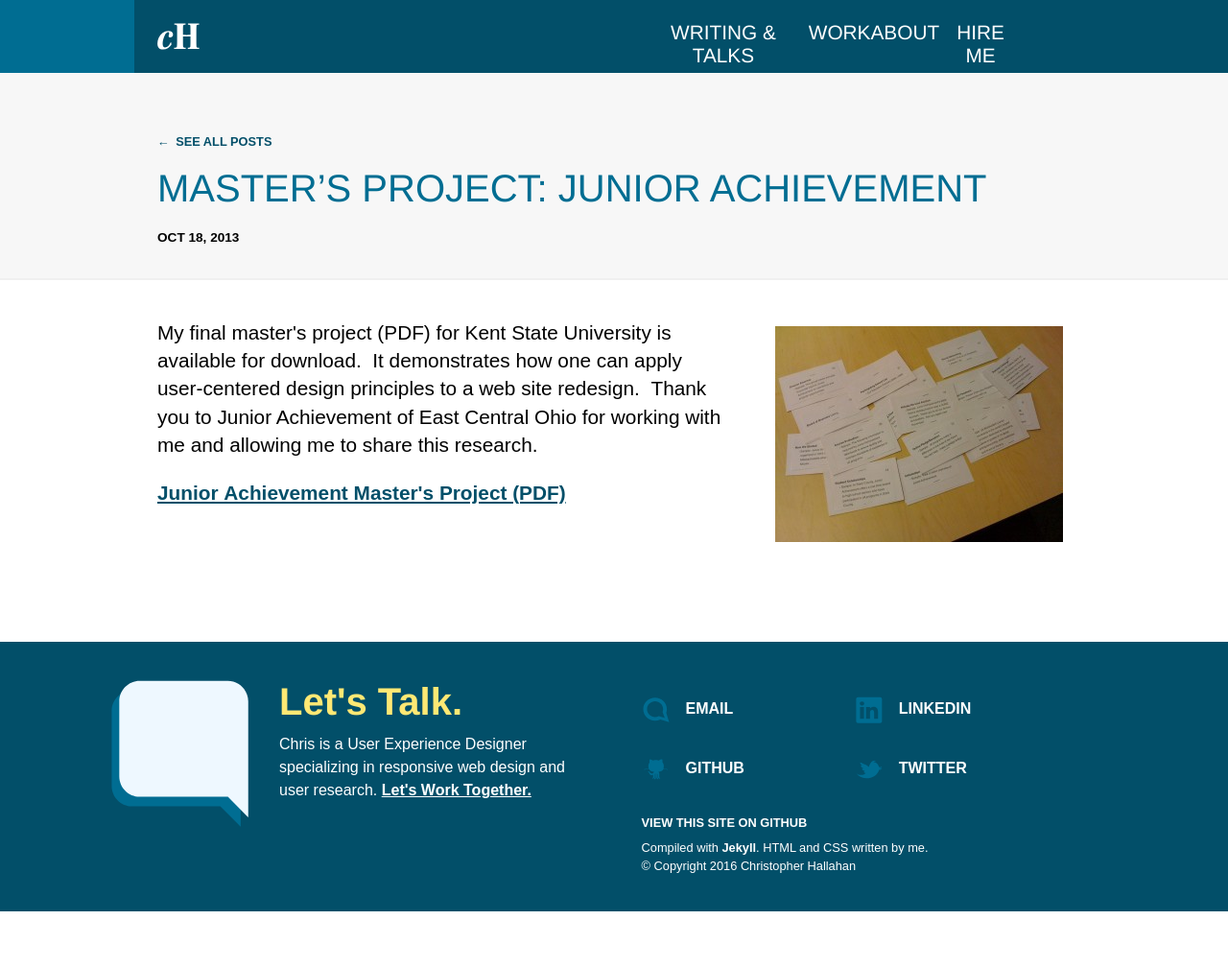
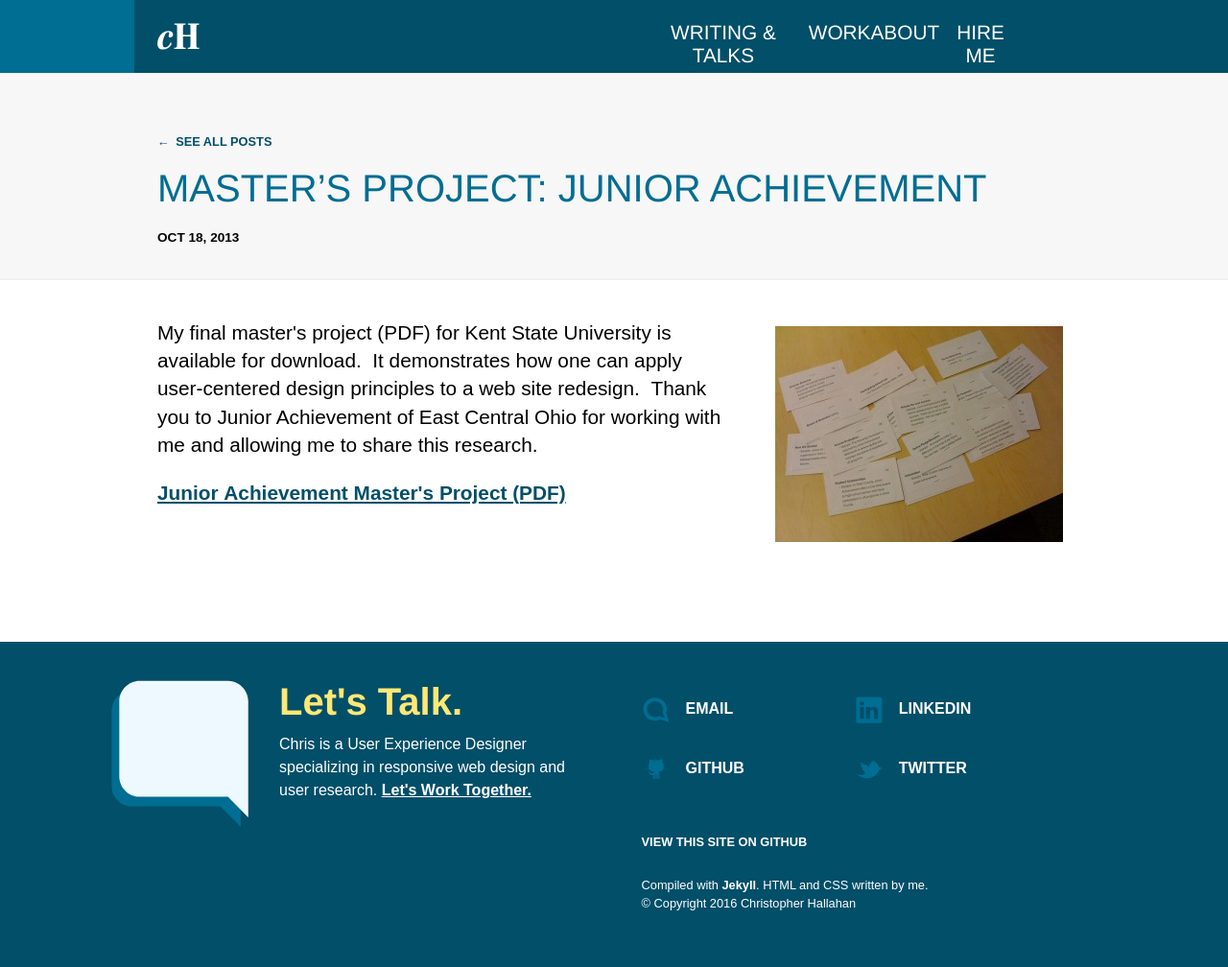
Before and after one commit to challahan/portfolio, a Jekyll site: the page built from _projects/2013-10-18-masters-project-junior-achievement.html, in a window 1280 px wide. Shown: the whole page at 96% size. Built offline with Jekyll 4.4.1, drawn with Linux system fonts in a browser that asks for light colours; a script that is not in the unit is left out; before the commit the page ends 950 px from its top, so only the background shows below that.

Commit message:
Change footer bottom paragraph link margin

```diff
--- a/_sass/_footer.scss
+++ b/_sass/_footer.scss
@@ -34,7 +34,7 @@
 
 .footer-bottom {
 	p {
-		margin: 0.25em 0;
+		margin: 1.75em 0;
 		font-size: .8em;
 		line-height: 1;
 	}
```
